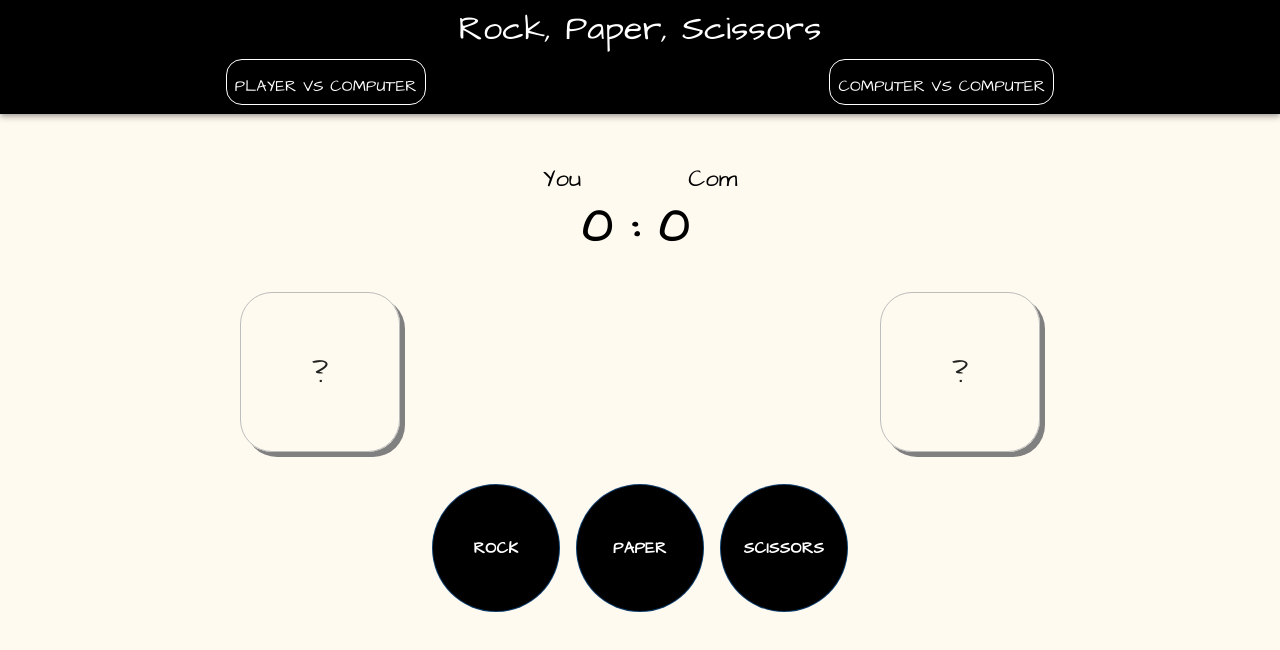
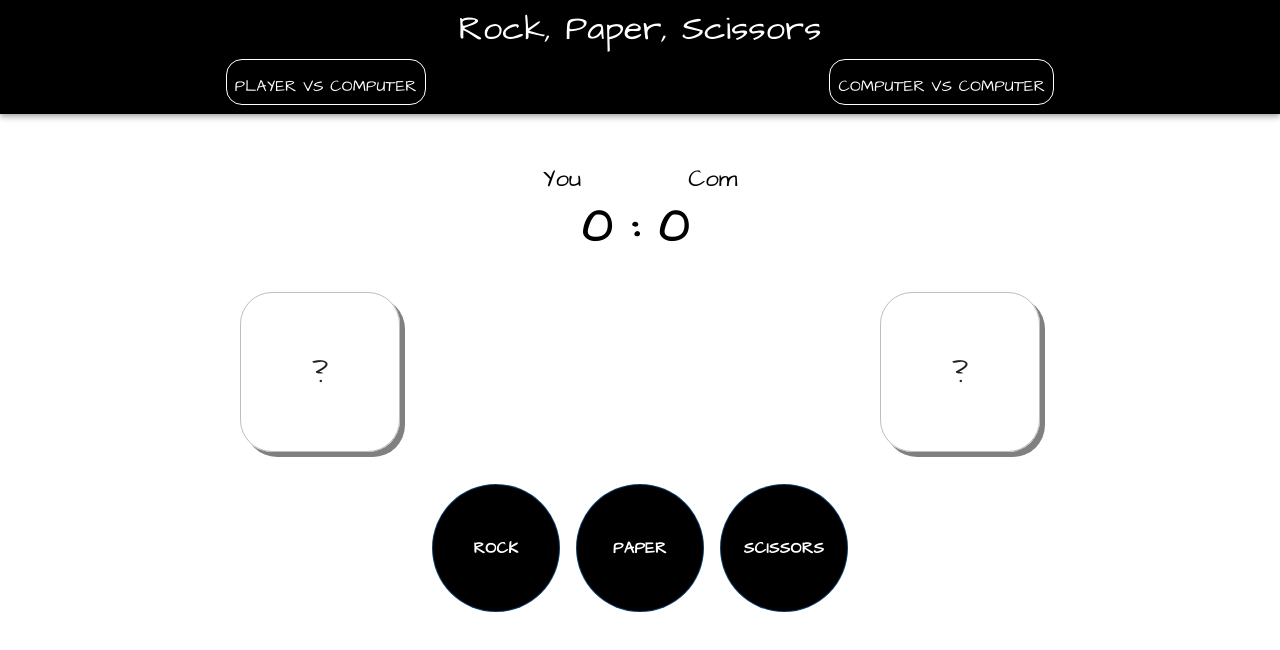
Before and after one commit to dkgian/aerq-rps, a React (Create React App) app: page / in a window 1280 px wide. Shown: the top 650 px of the page. Built offline with nearby package versions, Linux system fonts and the light colour scheme.

Commit message:
white bg app

```diff
--- a/src/App.css
+++ b/src/App.css
@@ -4,5 +4,4 @@
 #root {
 	height: 100vh;
 	width: 100vw;
-	background: floralwhite;
 }
```
